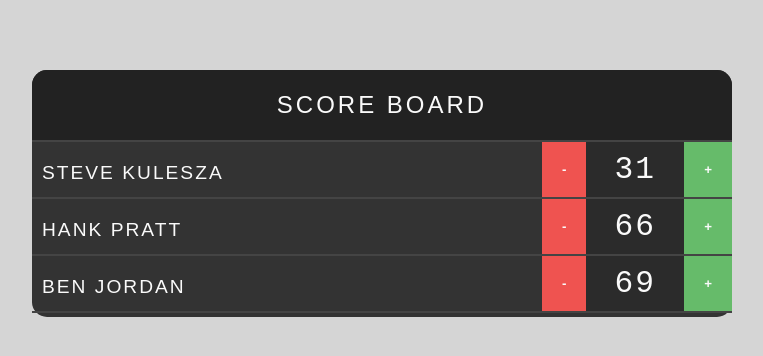
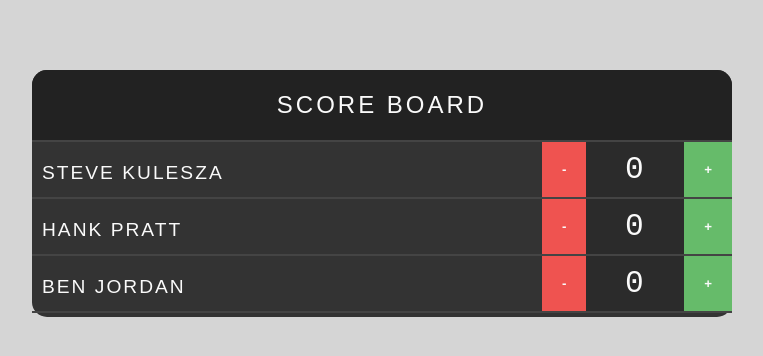
Before and after one commit to StevenKulesza/scorecard, a React (Create React App) app: page / in a window 1280 px wide. Shown: the top 356 px of the page, without its empty margins (258-1021 px from the left). Built offline with nearby package versions, Linux system fonts and the light colour scheme.

Commit message:
introduce state to score

```diff
--- a/src/App.js
+++ b/src/App.js
@@ -40,11 +40,16 @@ class Counter extends React.Component {
     score: PropTypes.number.isRequired,
   };
 
+  constructor(props) {
+    super(props);
+    this.state = {score: 0};
+  }
+
   render() {
     return(
       <div className="counter">
         <button className="counter-action decrement"> - </button>
-        <div className="counter-score"> {this.props.score} </div>
+        <div className="counter-score"> {this.state.score} </div>
         <button className="counter-action increment"> + </button>
       </div>
     );
```
